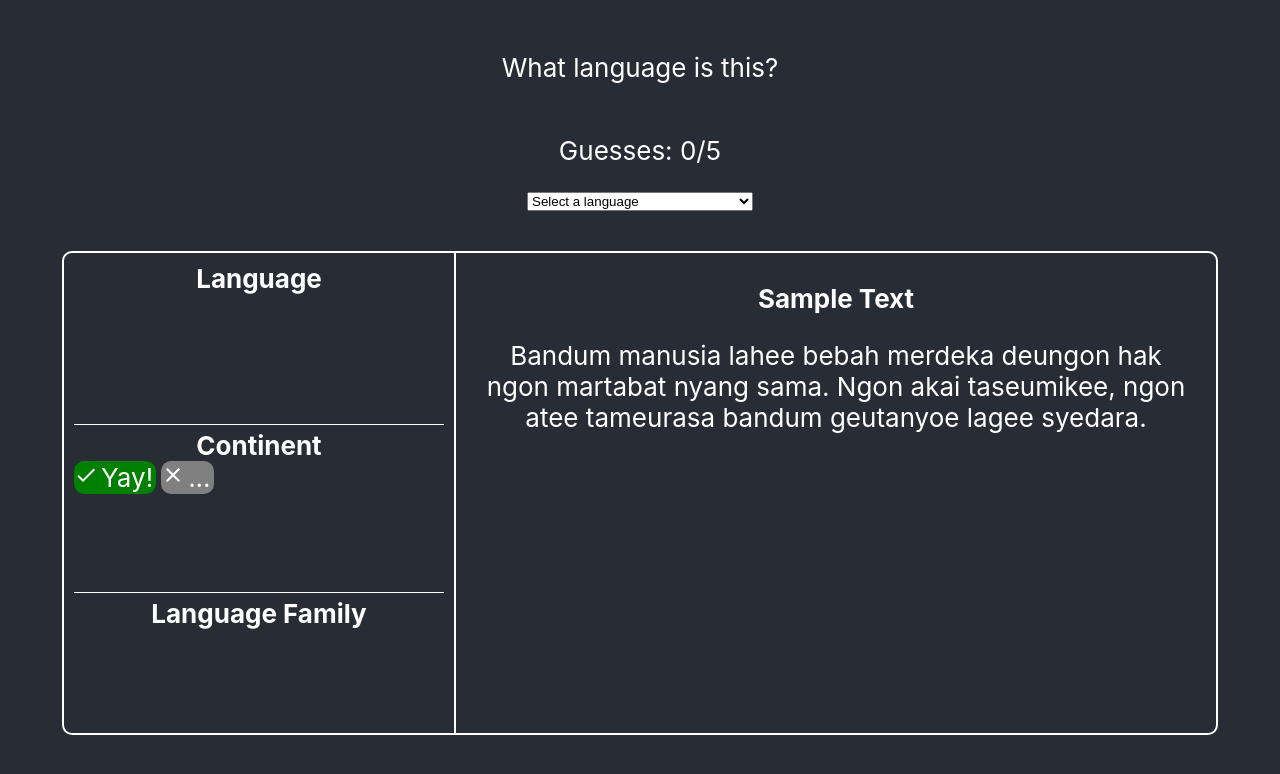
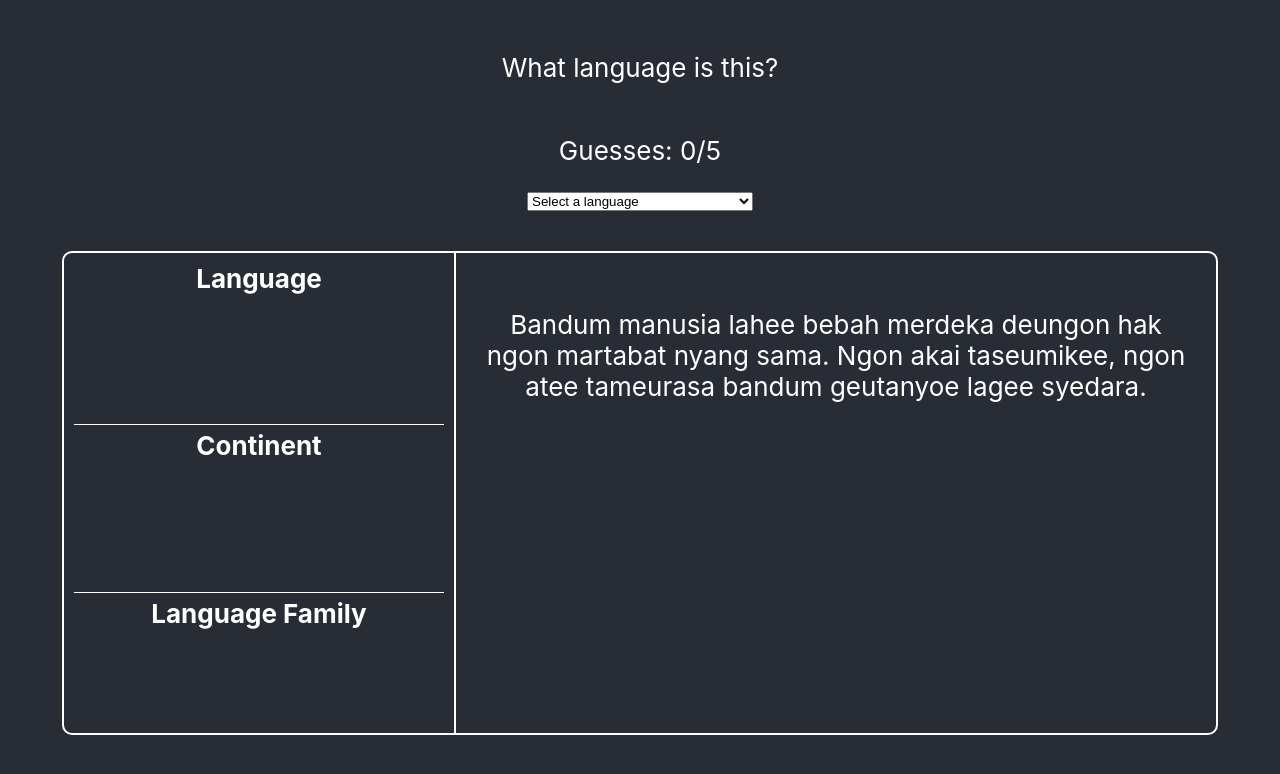
Before and after one commit to kanderson91/polyglotle, a React (Create React App) app: page / in a window 1280 px wide. Shown: the top 774 px of the page. Built offline with nearby package versions, Linux system fonts and the light colour scheme.

Commit message:
wordle colors

```diff
--- a/src/App.tsx
+++ b/src/App.tsx
@@ -84,7 +84,7 @@ function App() {
           ))}
         </select>
         {/*<GuessDisplay guesses={guesses} answer={languages[answerIndex]} />*/}
-        <LanguageInfo sampleText={languages[answerIndex].sample_text}/>
+        <LanguageInfo sampleText={languages[answerIndex].sample_text} guesses={guesses} answer={languages[answerIndex]}/>
       </header>
     </div>
   );
@@ -122,32 +122,53 @@ const GuessDisplay = (props: {guesses: any[], answer: any}) => {
   )
 }
 
-const LanguageInfo = (props: {sampleText: string}) => {
+const LanguageInfo = (props: {sampleText: string, guesses: any[], answer: any}) => {
+  let guessedLanguages: Set<string> = new Set()
+  let guessedContinents: Set<string> = new Set();
+  let guessedFamilies: Set<string> = new Set();
+
+  props.guesses.forEach((guess) => {
+    guessedLanguages.add(guess.name);
+    guessedContinents.add(guess.continent);
+    guessedFamilies.add(guess.top_level_family);
+  })
+
+  const getGuessesToDisplay = (guesses: Set<string>, answer: string) => {
+    if (guesses.has(answer)) {
+      return (<Guess isCorrect={true} label={answer}/>);
+    } else {
+      return Array.from(guesses).map(guess => (
+          <Guess isCorrect={false} label={guess}/>
+      ));
+    }
+  }
+
   return (
       <div className="container">
         <div className="left-section">
           <div className="section">
             <div className="label">Language</div>
-            {/* Add your language content here */}
+            <div className="guess-container">
+              {getGuessesToDisplay(guessedLanguages, props.answer.name)}
+            </div>
           </div>
           <div className="divider"></div>
           <div className="section">
             <div className="label">Continent</div>
             <div className="guess-container">
-              <Guess isCorrect={true} label={'Yay!'} />
-              <Guess isCorrect={false} label={'...'}/>
+              {getGuessesToDisplay(guessedContinents, props.answer.continent)}
             </div>
           </div>
           <div className="divider"></div>
           <div className="section">
             <div className="label">Language Family</div>
-            {/* Add your language family content here */}
+            <div className="guess-container">
+              {getGuessesToDisplay(guessedFamilies, props.answer.top_level_family)}
+            </div>
           </div>
         </div>
         <div className="right-section">
           <div className="big-area">
-            <div className="label">Sample Text</div>
-
             <p>{props.sampleText}</p>
           </div>
         </div>
```
